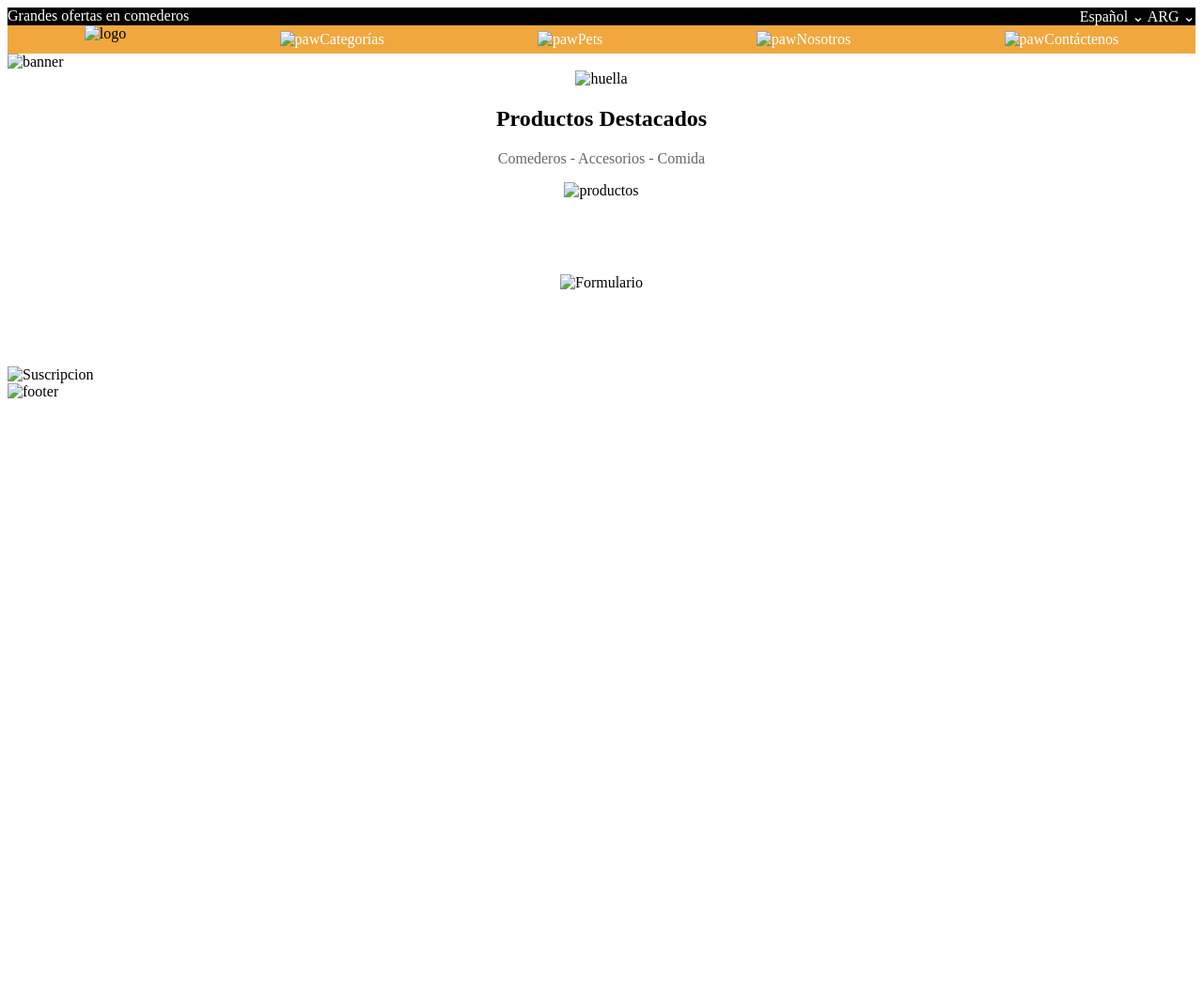
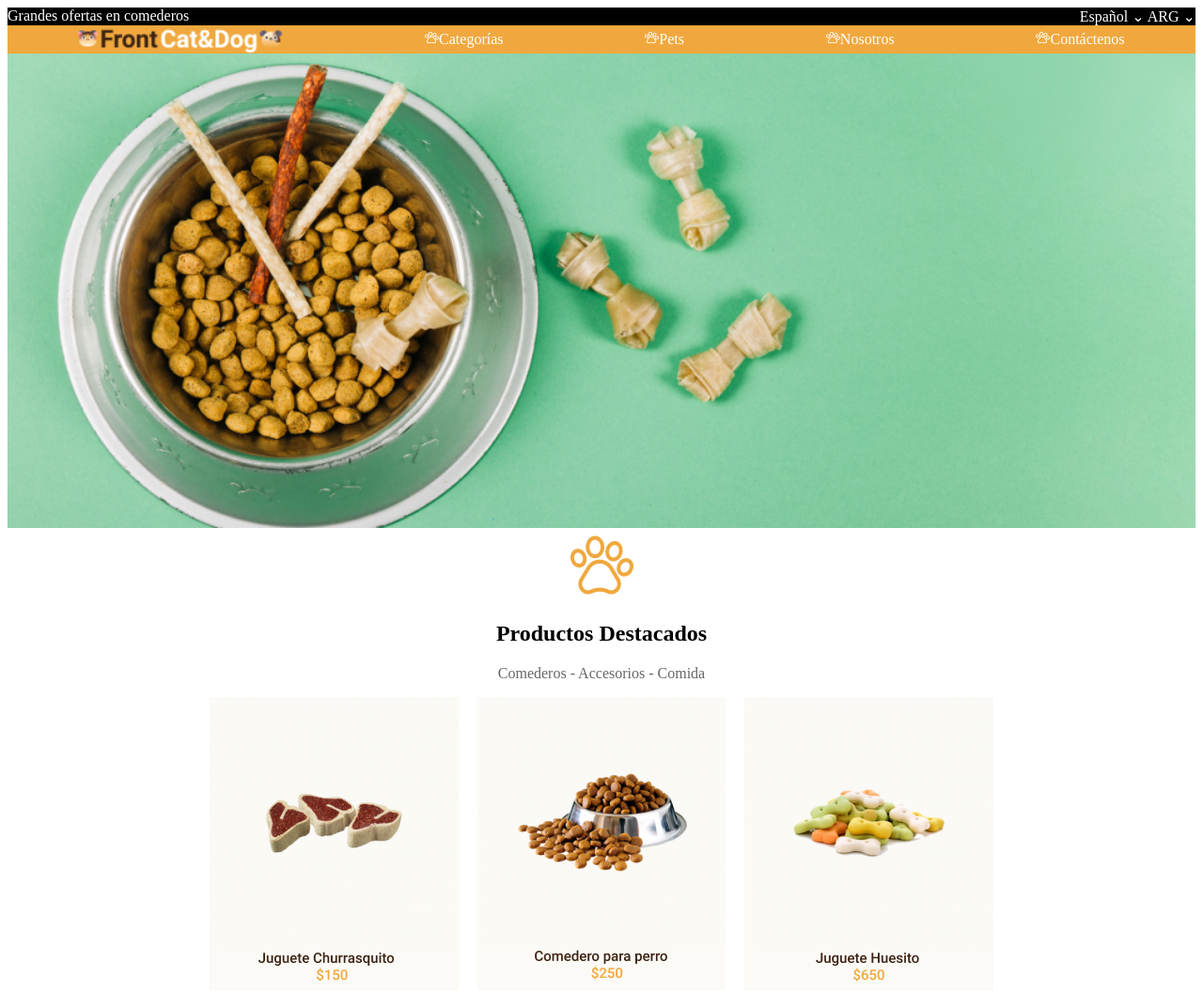
Before and after one commit to Laraconverso/Ejercicio-FrontCat-Dog, a plain HTML site: page index.html in a window 1280 px wide. Shown: the top 1057 px of the page at 94% size. Before the commit the page ends 800 px from the top, so only its background shows below. Drawn offline with Linux system fonts and the light colour scheme.

Commit message:
actualizando

```diff
--- a/index.html
+++ b/index.html
@@ -15,36 +15,36 @@
             <span style="color: white; ">Español ⌄ ARG ⌄</span>
         </nav>
         <nav style="background:#F0A83E; display:flex;justify-content: space-around;align-items: center;">
-            <img src="images/Logo.png" alt="logo" style="height:30px; ">
-            <a href=# style="color: white; text-decoration:none;"><img src="images/pawprint 1.png"
+            <img src="img/Logo.png" alt="logo" style="height:30px; ">
+            <a href=# style="color: white; text-decoration:none;"><img src="img/pawprint 1.png"
                     alt="paw">Categorías</a>
-            <a href=# style="color: white; text-decoration:none;"><img src="images/pawprint 1.png" alt="paw">Pets</a>
-            <a href=# style="color: white; text-decoration:none;"><img src="images/pawprint 1.png"
+            <a href=# style="color: white; text-decoration:none;"><img src="img/pawprint 1.png" alt="paw">Pets</a>
+            <a href=# style="color: white; text-decoration:none;"><img src="img/pawprint 1.png"
                     alt="paw">Nosotros</a>
-            <a href=# style="color: white; text-decoration:none;"><img src="images/pawprint 1.png"
+            <a href=# style="color: white; text-decoration:none;"><img src="img/pawprint 1.png"
                     alt="paw">Contáctenos</a>
 
         </nav>
         <main>
             <section>
-                <img src=" images/foto.png" alt="banner" style="width:100%">
+                <img src=" img/foto.png" alt="banner" style="width:100%">
             </section>
             <section align=center>
-                <img src=" images/pawprint naranja.png" alt="huella">
+                <img src=" img/pawprint naranja.png" alt="huella">
                 <h2>Productos Destacados</h2>
                 <p style=" color:#666666 ;">Comederos - Accesorios - Comida</p>
-                <img src="images/Cards.png" alt="productos">
+                <img src="img/Cards.png" alt="productos">
             </section>
             <section align=center style="margin-top:80px" ;>
-                <img src=" images/Formulario.png" alt="Formulario">
+                <img src=" img/Formulario.png" alt="Formulario">
             </section>
             <section style="margin-top:80px;">
-                <img src="images/Suscribcion.png" alt="Suscripcion" style="width:100%">
+                <img src="img/Suscribcion.png" alt="Suscripcion" style="width:100%">
             </section>
 
         </main>
         <footer>
-            <img src="images/Footer.png" alt="footer" style="width:100%">
+            <img src="img/Footer.png" alt="footer" style="width:100%">
             <div></div>
         </footer>
     </header>
```
